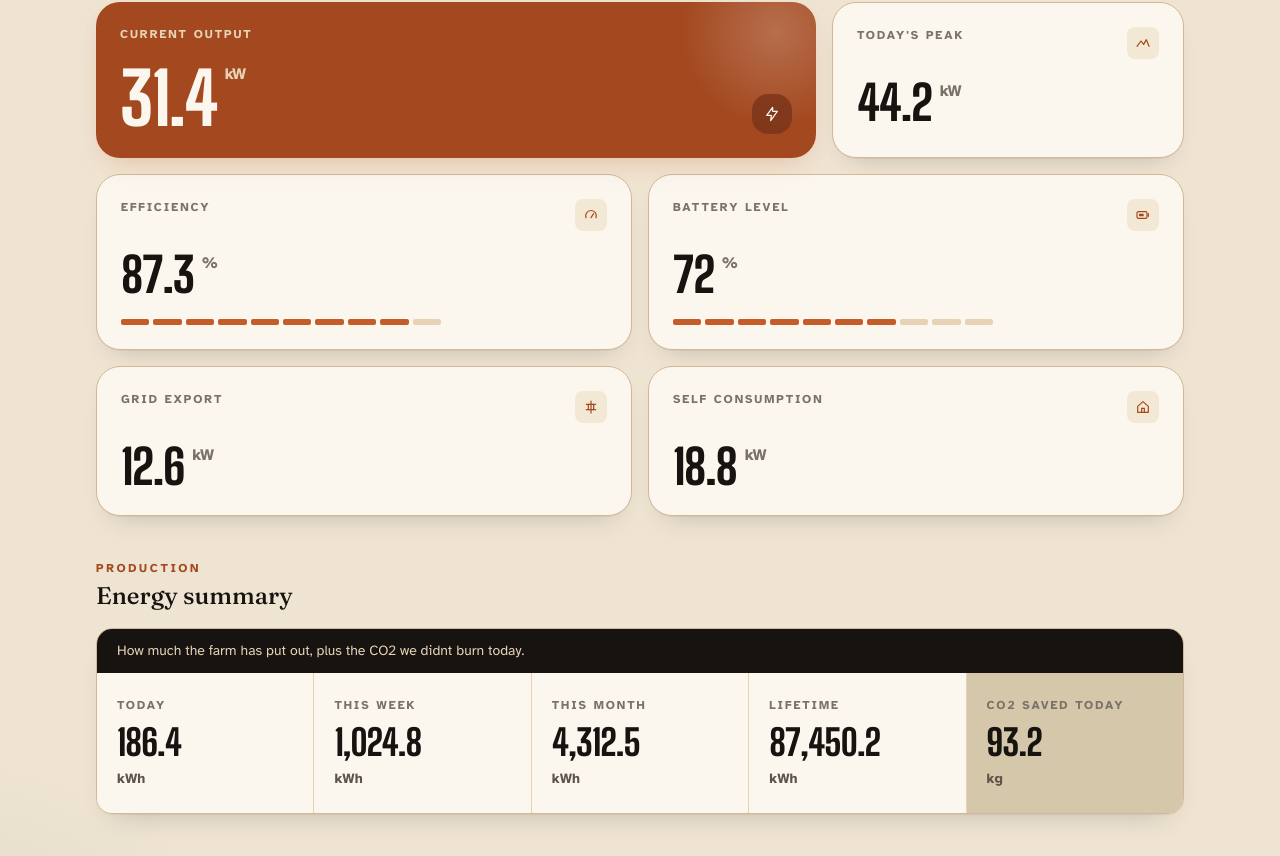
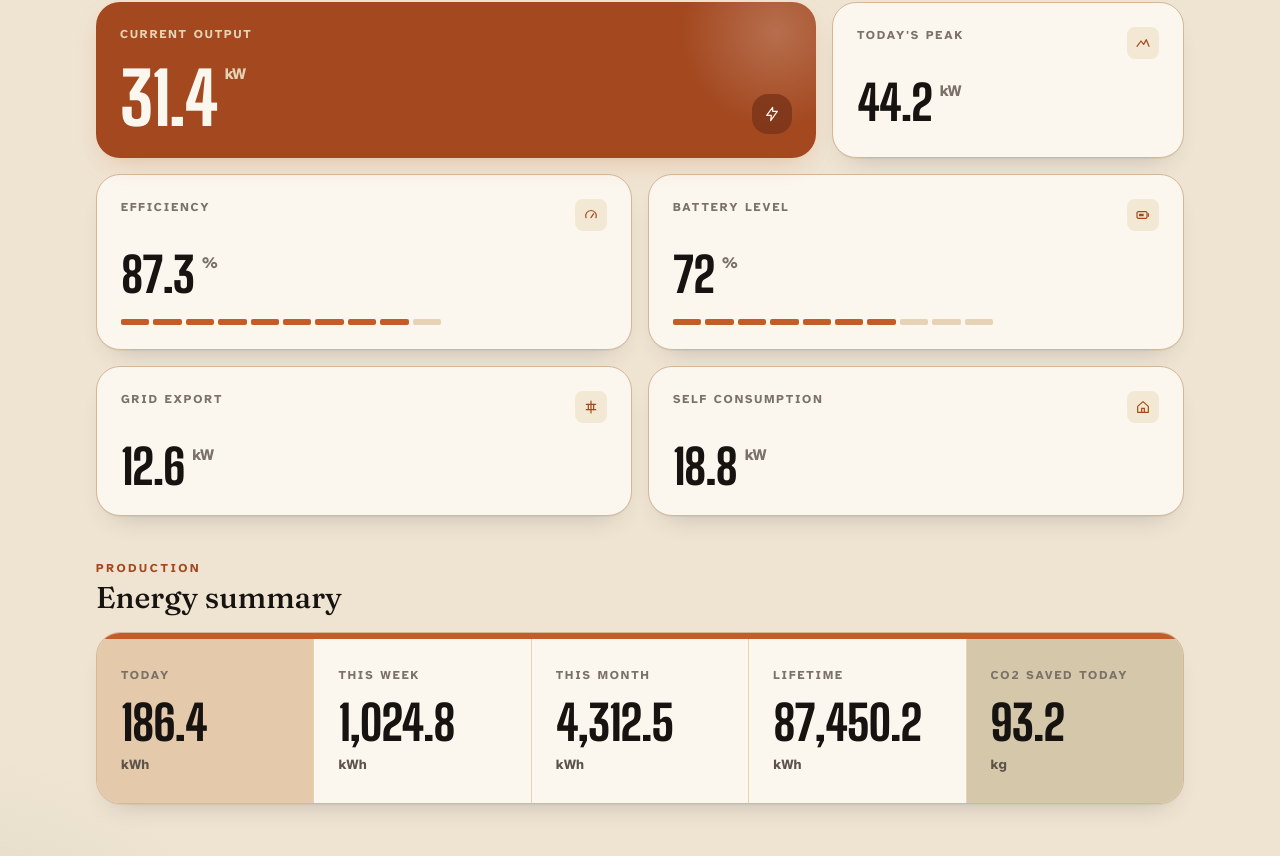
Before and after one commit to ArkhanShimar/Solar-Dashboard, a React (Vite) app: page / in a window 1280 px wide. Shown: the part 459-1315 px from the top of the page. Built offline with nearby package versions, Linux system fonts and the light colour scheme.

Commit message:
energy summary looks cleaner now, today and co2 stand out
Co-authored-by: Cursor <cursoragent@cursor.com>

```diff
--- a/src/components/EnergySummary.jsx
+++ b/src/components/EnergySummary.jsx
@@ -6,6 +6,7 @@ function EnergySummary({ energySummary }) {
       label: "TODAY",
       value: energySummary.todayKWh,
       unit: "kWh",
+      tone: "clay",
     },
     {
       label: "THIS WEEK",
@@ -26,7 +27,7 @@ function EnergySummary({ energySummary }) {
       label: "CO2 SAVED TODAY",
       value: energySummary.co2SavedKgToday,
       unit: "kg",
-      tinted: true,
+      tone: "moss",
     },
   ];
 
@@ -36,24 +37,20 @@ function EnergySummary({ energySummary }) {
         <p className="text-xs font-bold tracking-[0.22em] text-clay-600">
           PRODUCTION
         </p>
-        <h2 className="mt-1 font-display text-2xl text-ink-900">
+        <h2 className="mt-1 font-display text-2xl text-ink-900 md:text-3xl">
           Energy summary
         </h2>
       </div>
-      <div className="overflow-hidden rounded-2xl border border-parchment-300 shadow-card">
-        <div className="bg-ink-900 px-5 py-3">
-          <p className="text-sm text-parchment-200">
-            How much the farm has put out, plus the CO2 we didnt burn today.
-          </p>
-        </div>
-        <div className="grid grid-cols-2 gap-px bg-parchment-200 md:grid-cols-3 xl:grid-cols-5">
+      <div className="overflow-hidden rounded-3xl border border-parchment-300 shadow-card">
+        <div className="h-1.5 bg-clay-500" />
+        <div className="grid grid-cols-1 gap-px bg-parchment-200 sm:grid-cols-2 lg:grid-cols-5">
           {tiles.map((tile) => (
             <EnergyTile
               key={tile.label}
               label={tile.label}
               value={tile.value}
               unit={tile.unit}
-              tinted={tile.tinted}
+              tone={tile.tone}
             />
           ))}
         </div>
--- a/src/components/EnergyTile.jsx
+++ b/src/components/EnergyTile.jsx
@@ -1,14 +1,18 @@
 import { formatValue } from "../utils/format";
 
-function EnergyTile({ label, value, unit, tinted }) {
-  const tileClasses = tinted
-    ? "bg-moss-500/10"
-    : "bg-parchment-50";
+function EnergyTile({ label, value, unit, tone }) {
+  const toneClasses = {
+    clay: "bg-clay-500/[0.08]",
+    moss: "bg-moss-500/10",
+  };
+  const tileClasses = toneClasses[tone] || "bg-parchment-50";
 
   return (
-    <article className={`px-5 py-6 last:sm:col-span-2 last:lg:col-span-1 ${tileClasses}`}>
+    <article
+      className={`px-5 py-6 transition duration-200 last:sm:col-span-2 last:lg:col-span-1 hover:brightness-[0.98] md:px-6 md:py-7 ${tileClasses}`}
+    >
       <p className="text-xs font-bold tracking-[0.16em] text-ink-400">{label}</p>
-      <p className="mt-3 font-numbers text-4xl font-extrabold tabular-nums leading-none tracking-tight text-ink-900">
+      <p className="mt-4 font-numbers text-4xl font-extrabold tabular-nums leading-none tracking-tight text-ink-900 md:text-5xl">
         {formatValue(value)}
       </p>
       <p className="mt-2 text-sm font-bold text-ink-500">{unit}</p>
```
